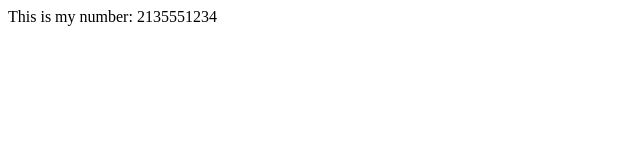
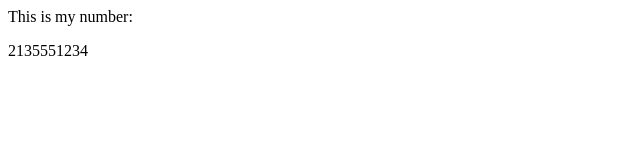
Before and after one commit to allendehoff/RingbaAPITest, a plain HTML site: page index.html in a window 1280 px wide. Shown: the whole page, without its empty margins (0-640 px from the left). Drawn offline with Linux system fonts and the light colour scheme.

Commit message:
testing2

```diff
--- a/index.html
+++ b/index.html
@@ -10,6 +10,6 @@
 </head>
 <body>
 This is my number:
-2135551234
+<p class="phNumber">2135551234</p>
 </body>
 </html>
```
